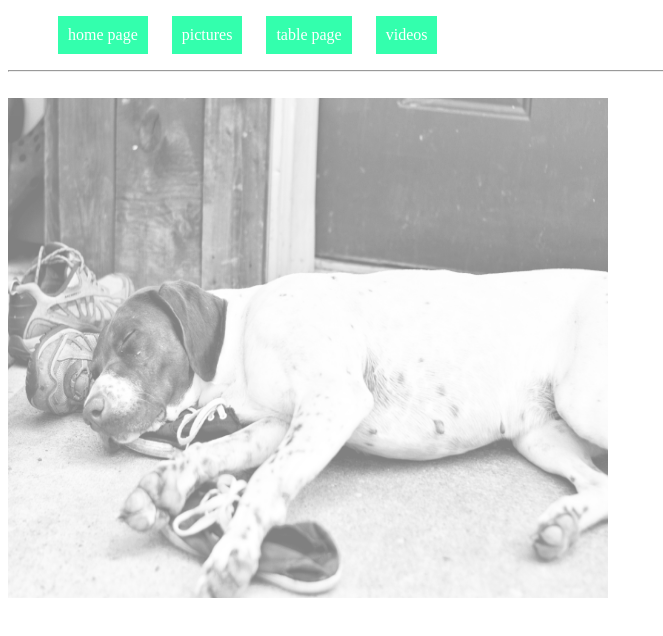
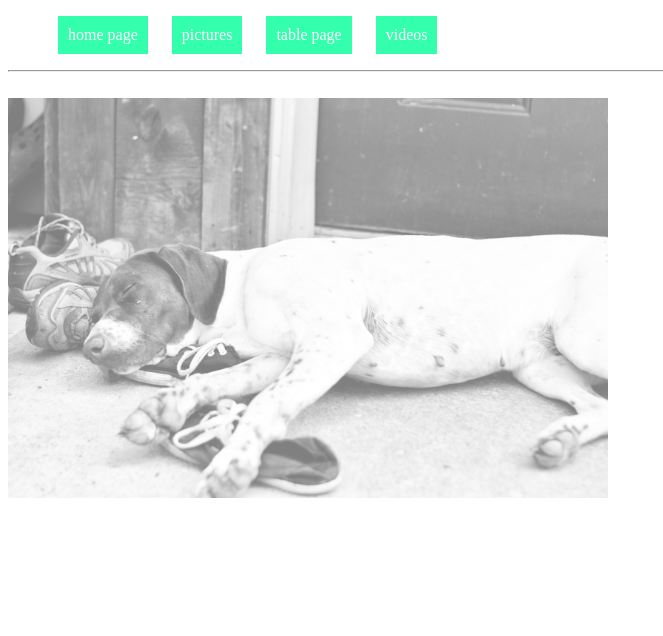
Before and after one commit to idemab/idemab.github.io, a plain HTML site: page images.html in a window 1280 px wide. Shown: the whole page, without its empty margins (0-663 px from the left). Drawn offline with Linux system fonts and the light colour scheme.

Commit message:
Update images.html

```diff
--- a/images.html
+++ b/images.html
@@ -14,6 +14,6 @@
    </ul>
   <hr>
    <br>
- <img src="SleepingDog_ByBI.jpeg" alt="Dog Sleeping on Shoes by B. Idema" style="width:600px;height:500px;">
+ <img src="SleepingDog_ByBI.jpeg" alt="Dog Sleeping on Shoes by B. Idema" style="width:600px;height:400px;">
 </body>
 </html>
```
